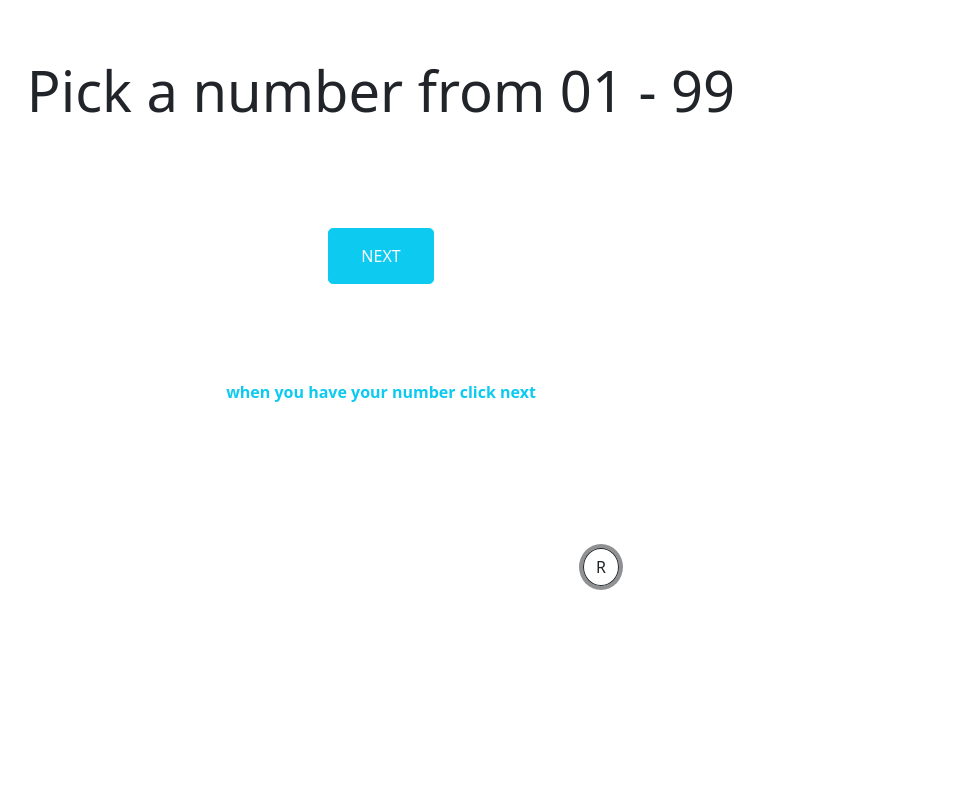
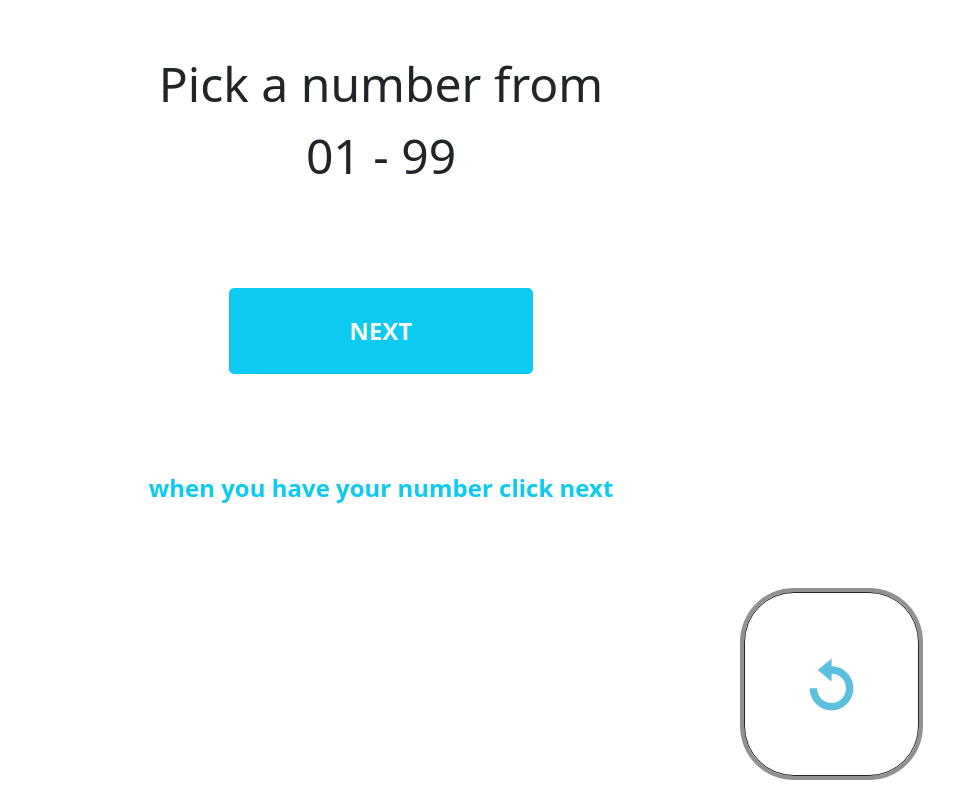
Before and after one commit to Chad-Powellv1/mindReader, a plain HTML site: page index.html in a window 1280 px wide. Both pictures are taken after a click on the button "Go". Shown: the whole page, without its empty margins (259-1213 px from the left). Drawn offline with nearby package versions, Linux system fonts and the light colour scheme.

Commit message:
update main.js, index.html, and style.css

```diff
--- a/css/style.css
+++ b/css/style.css
@@ -1,11 +1,26 @@
+
 #header {
-	font-size: 3.5rem;
+	font-size: 3em;
+	max-height: 415px;
 }
 
 #nextButton {
-	padding: 15px 32px;
-	text-align: center;
-	display: inline-block;
-	font-size: 16px;
-	margin: auto;
+	padding: 1em 5em 1em 5em;
+	font-weight: bold;
+	font-size: 1.5em;
 }
+
+#helper {
+	font-size: 1.5em;
+}
+
+.bottom {
+	position: fixed;
+	bottom: 3%;
+	right: 8%;
+	border-radius: 50px !important;
+	padding: 5%;
+	font-size: 2em;
+	font-weight: bold;
+	color: #5bc0de;
+}
--- a/index.html
+++ b/index.html
@@ -15,26 +15,23 @@
 <body onload="init()">
   <div class="container">
     <div class="row justify-content-center">
-      <div class="col mt-5 mb-5 px-5 text-center" id="header"></div>
+      <div class="col py-5 px-5 text-center" id="header"></div>
     </div>
     <div class="row">
-      <div class="col mb-5"></div>
-    </div>
-    <div class="row text-center">
-      <div class="col text-center">
+      <div class="col d-flex justify-content-center align-items-center py-5">
         <button type="button" class="btn btn-info btn-lg text-light" id="nextButton"></button>
       </div>
     </div>
     <div class="row">
-      <div class="col mt-5 mb-5 fw-bold text-info text-center py-5" id="helper"></div>
+      <div class="col fw-bold text-info text-center py-5" id="helper"></div>
     </div>
-    <div class="row mt-5 d-flex justify-content-end">
+    <div class="row d-flex justify-content-end">
       <div class="col">
       </div>
       <div class="col">
       </div>
       <div class="col align-self-end">
-        <button type="button" class="btn btn-outline-dark rounded-circle" id="navButton"></button>
+        <button type="button" class="btn btn-outline-dark btn-lg bottom rounded-circle offset-4 " id="navButton"></button>
       </div>
     </div>
   </div>
--- a/js/main.js
+++ b/js/main.js
@@ -6,8 +6,10 @@ let symbols = ['!', '@', '#', '$', '%', '^', '&', '*', '~', '+', '=', '}', "<",
 let playerSymbol = '';
 let view = 0;
 
+// generate numbers and symbols for app results
 const generateResults = function () {
 	let result = '';
+	// randomize players symbol
 	playerSymbol = symbols[Math.floor(Math.random() * symbols.length)];
 	for (let i = 0; i <= 99; i++) {
 		if (i % 9 === 0) {
@@ -17,7 +19,7 @@ const generateResults = function () {
 			result += i + ' - ' + otherSymbol + '\n';
 		}
 	}
-	return result;
+	return result + ' . . . ';
 };
 
 // create function to update state
@@ -49,12 +51,12 @@ const updateView = function () {
 			break;
 
 		case 1:
-			head.innerText = 'Pick a number from 01 - 99';
+			head.innerText = 'Pick a number from \n 01 - 99';
 			help.innerText = 'when you have your number click next';
 			help.style.visibility = 'visible';
 			nextButton.style.visibility = 'visible';
 			nextButton.innerText = 'NEXT';
-			navButton.innerText = 'R';
+			navButton.innerHTML = '<img src= "./img/refresh.png"  width="45" />';
 			break;
 
 		case 2:
@@ -62,35 +64,35 @@ const updateView = function () {
 			help.innerText = 'Ex: 14 is 1 + 4 = 5';
 			help.style.visibility = 'visible';
 			nextButton.innerText = 'NEXT';
-			navButton.innerText = 'R';
+			navButton.innerHTML = '<img src= "./img/refresh.png"  width="45" />';
 			break;
 
 		case 3:
-			head.innerText = 'Subtract your new number from the original number';
-			help.innerText = 'Ex: 14 - 5 = 9 click next to proceed';
+			head.innerText = 'Subtract \n your new number from the original number';
+			help.innerText = 'Ex: 14 - 5 = 9 \n click next to proceed';
 			help.style.visibility = 'visible';
 			nextButton.innerText = 'NEXT';
 			nextButton.style.visibility = 'visible';
-			navButton.innerText = 'R';
+			navButton.innerHTML = '<img src= "./img/refresh.png"  width="45" />';
 			break;
 
 		case 4:
 			head.innerText = generateResults();
-			head.style.overflowY= 'scroll-auto';
+			head.style.overflowY= 'auto';
 			help.innerText =
-				'Find your new number. Note the symbol beside the number';
+				'Find your new number. \n Note the symbol beside the number';
 			help.style.visibility = 'visible';
 			nextButton.innerText = 'REVEAL';
 			nextButton.style.visibility = 'visible';
-			navButton.innerText = 'R';
+			navButton.innerHTML = '<img src= "./img/refresh.png"  width="45" />';
 			break;
 
 		case 5:
 			head.innerText = playerSymbol;
-			help.innerText = playerSymbol;
+			help.innerText = 'Your symbol is: ' + '\n' + playerSymbol;
 			help.style.visibility = 'visible';
 			nextButton.style.visibility = 'hidden';
-			navButton.innerText = 'R';
+			navButton.innerHTML = '<img src= "./img/refresh.png"  width="45" />';
 	}
 };
 
```
Also changed, not shown: img/refresh.png (added).
